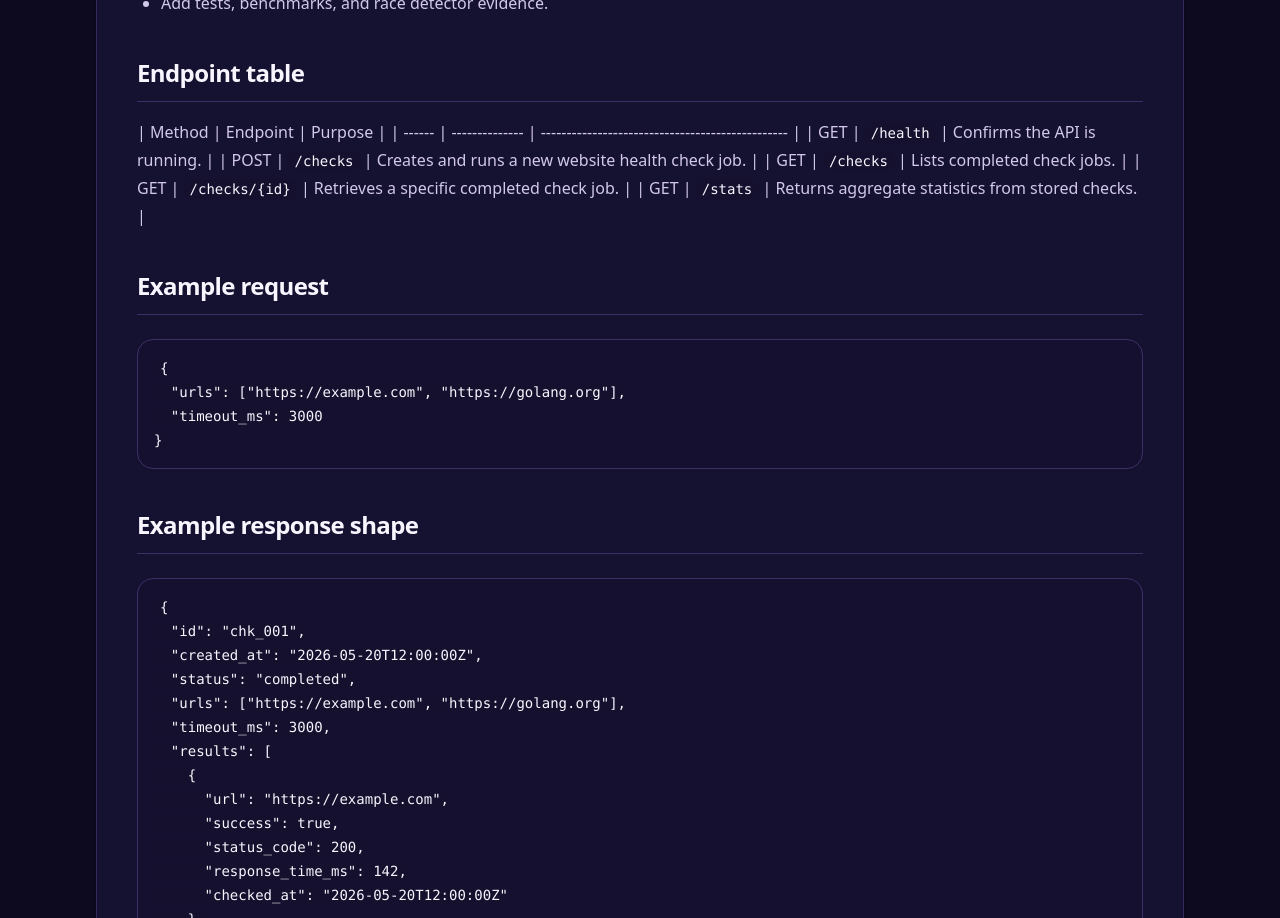
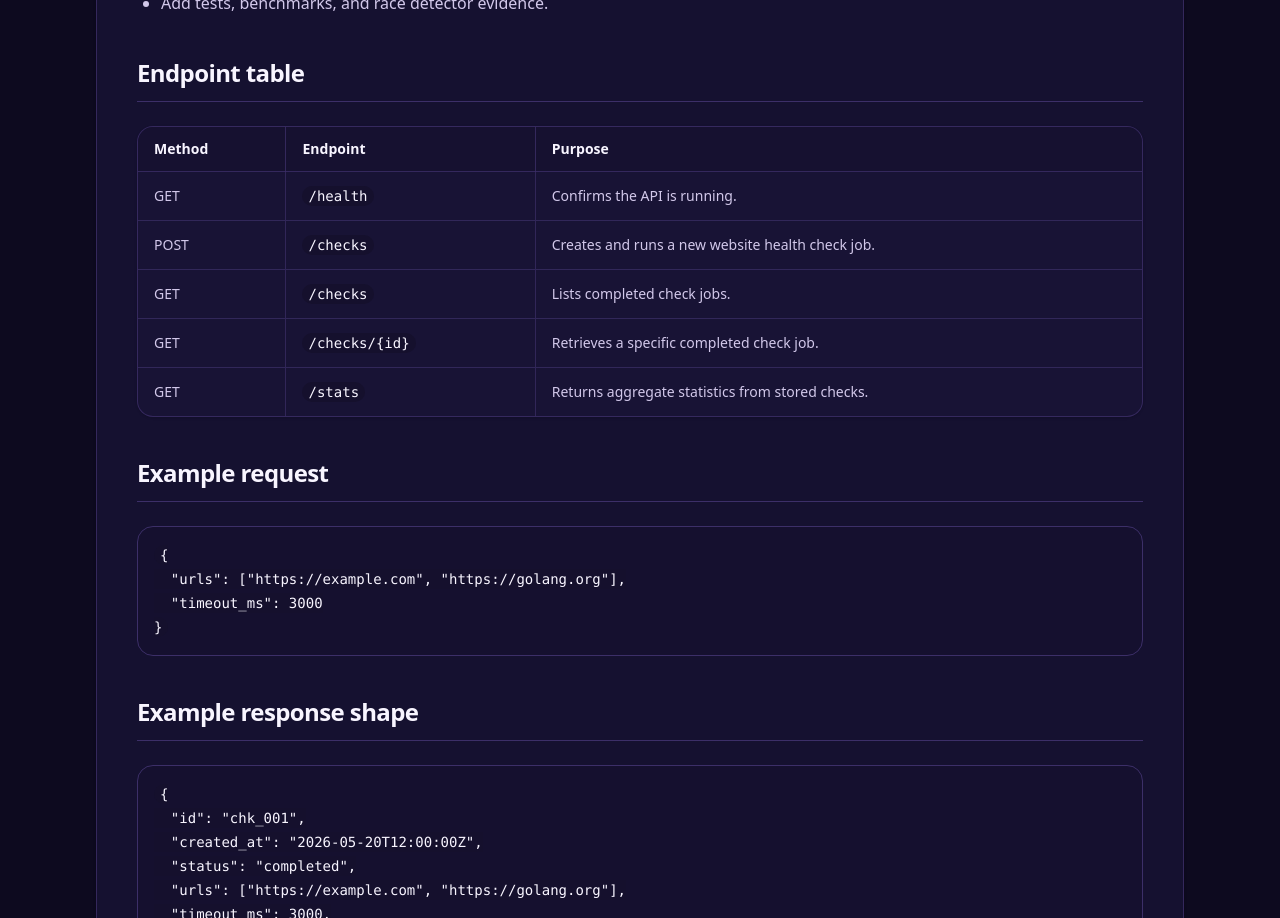
Before and after one commit to MrCook17/personal-portfolio, a Next.js app: page /projects/go-website-health-check-api in a window 1280 px wide. Shown: the part 2100-3018 px from the top of the page. Built offline with nearby package versions, Linux system fonts and the light colour scheme; no server answers.

Commit message:
fixed mdx table rendering

```diff
--- a/next.config.ts
+++ b/next.config.ts
@@ -7,6 +7,9 @@ const nextConfig: NextConfig = {
 
 const withMDX = createMDX({
   extension: /\.(md|mdx)$/,
+  options: {
+    remarkPlugins: ["remark-gfm"],
+  },
 });
 
 export default withMDX(nextConfig);
--- a/package.json
+++ b/package.json
@@ -32,6 +32,7 @@
     "react": "19.2.4",
     "react-dom": "19.2.4",
     "react-hook-form": "^7.76.0",
+    "remark-gfm": "^4.0.1",
     "resend": "^6.12.3",
     "shadcn": "^4.7.0",
     "tailwind-merge": "^3.6.0",
--- a/src/mdx-components.tsx
+++ b/src/mdx-components.tsx
@@ -103,21 +103,55 @@ export function useMDXComponents(components: MDXComponents): MDXComponents {
         {...props}
       />
     ),
-    table: (props) => (
-      <div className="mt-6 overflow-x-auto rounded-2xl border border-border">
-        <table className="w-full border-collapse text-sm" {...props} />
+    table: ({ className, ...props }) => (
+      <div
+        aria-label="Scrollable table"
+        className="mt-6 overflow-x-auto rounded-2xl border border-border/80 bg-card/70 shadow-sm first:mt-0 focus-visible:ring-2 focus-visible:ring-ring focus-visible:ring-offset-2 focus-visible:ring-offset-background focus-visible:outline-none"
+        role="region"
+        tabIndex={0}
+      >
+        <table
+          className={cn(
+            "w-full min-w-[42rem] border-collapse text-sm",
+            className,
+          )}
+          {...props}
+        />
       </div>
     ),
-    thead: (props) => <thead className="bg-muted/50" {...props} />,
-    th: (props) => (
-      <th
-        className="border-b border-border px-4 py-3 text-left font-semibold text-foreground"
+    thead: ({ className, ...props }) => (
+      <thead className={cn("bg-muted/60", className)} {...props} />
+    ),
+    tbody: ({ className, ...props }) => (
+      <tbody
+        className={cn("divide-y divide-border/70", className)}
         {...props}
       />
     ),
-    td: (props) => (
+    tr: ({ className, ...props }) => (
+      <tr
+        className={cn(
+          "transition-colors hover:bg-muted/20 data-[state=selected]:bg-muted",
+          className,
+        )}
+        {...props}
+      />
+    ),
+    th: ({ className, ...props }) => (
+      <th
+        className={cn(
+          "border-r border-b border-border/80 px-4 py-3 text-left align-bottom font-semibold text-foreground last:border-r-0",
+          className,
+        )}
+        {...props}
+      />
+    ),
+    td: ({ className, ...props }) => (
       <td
-        className="border-b border-border px-4 py-3 text-muted-foreground last:border-b-0"
+        className={cn(
+          "border-r border-border/70 px-4 py-3 align-top leading-6 text-muted-foreground last:border-r-0",
+          className,
+        )}
         {...props}
       />
     ),
```
Also changed, not shown: 1 other file (tests, documents, lock files or other folders).
